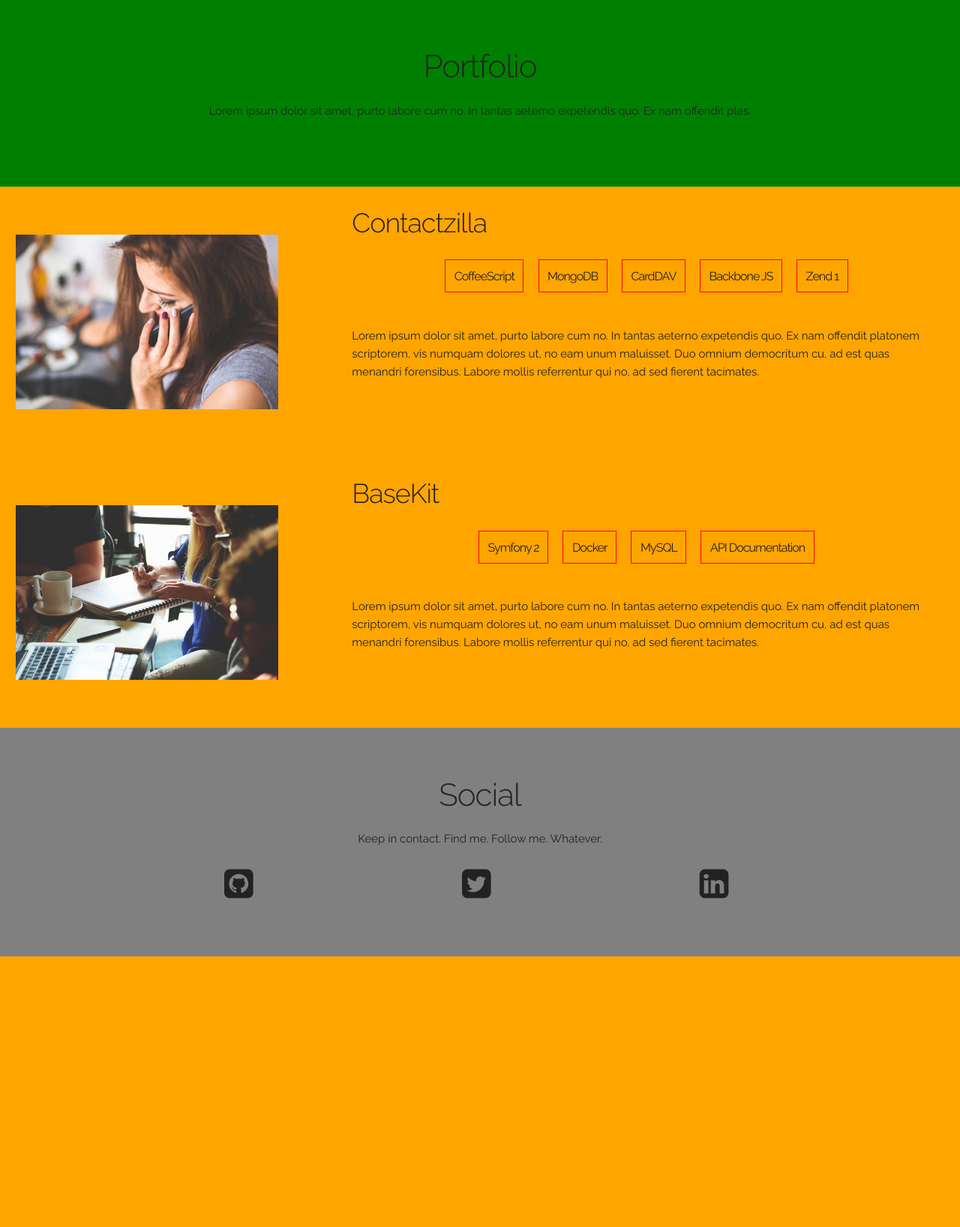
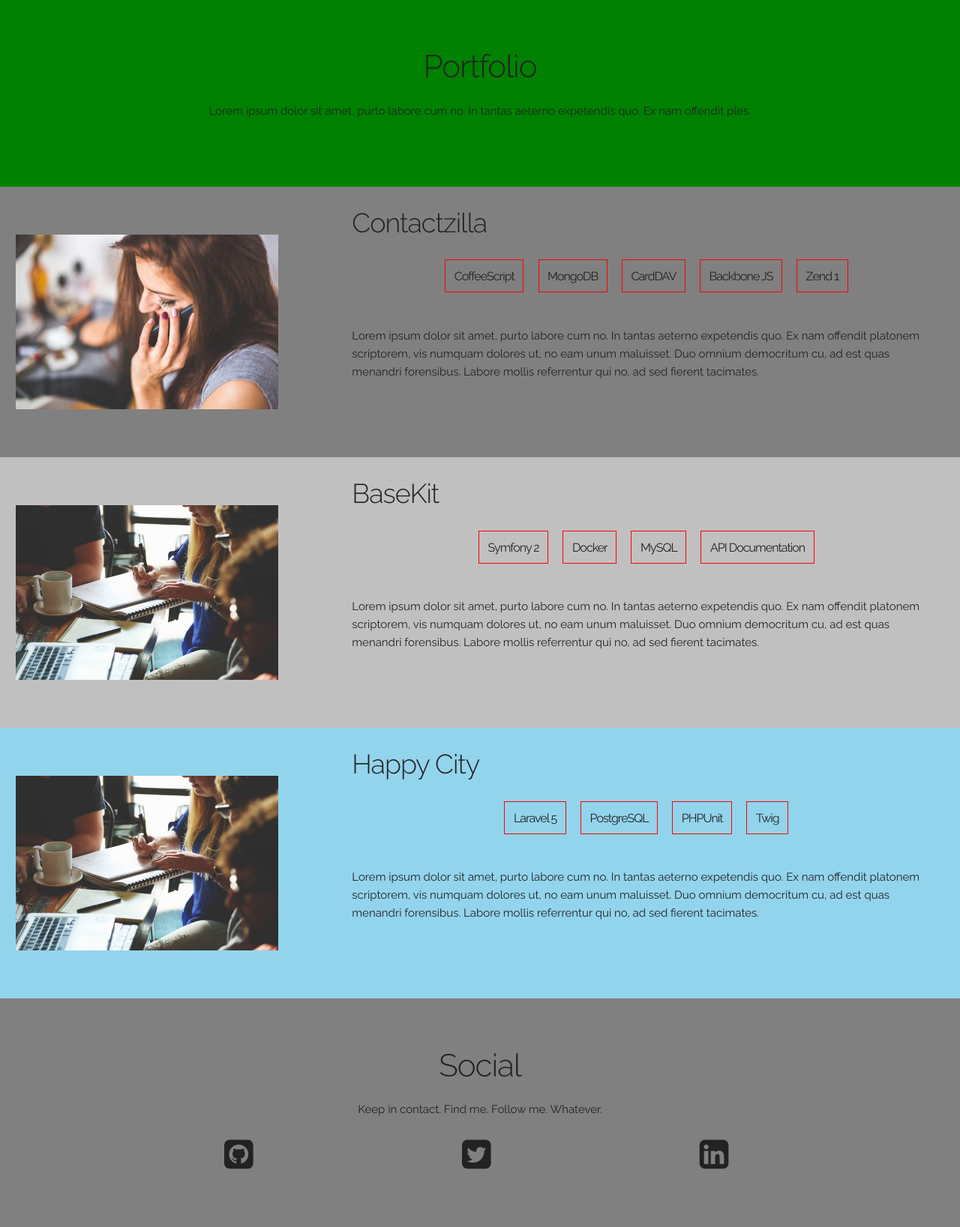
Before and after one commit to mikelovely/mikelovely, a PHP site: template resources/views/home.twig in a window 1280 px wide. Shown: the part 438-2075 px from the top of the page at 75% size. Before the commit the page ends 1714 px from the top, so only its background shows below. Run offline with PHP 8.4, Linux system fonts and the light colour scheme; the template is opened without the code that fills it, so the values that code supplies are empty; some libraries are stand-ins or nearby versions.

Commit message:
Add background colours per portfolio item

```diff
--- a/public/css/app.min.css
+++ b/public/css/app.min.css
@@ -1 +1 @@
-.footer .social,.top-section__content{text-align:center}.header,.label{border:1px solid red}.footer{padding:5% 0;background-color:grey}.footer .social{width:100%}.footer .social li{float:left;width:33%;list-style:none}.header{padding:5% 0;background-color:#28aadc}.profile-image{margin:auto;width:300px}@media screen and (min-width:400px){.header{background-color:red}}@media screen and (min-width:550px){.header{background-color:#00f}.top-section__content{text-align:left}}.label-wrapper,.portfolio-header .portfolio-header__content,.portfolio-item__content h3{text-align:center}.label-wrapper{padding:1%}.label{padding:1.5%;margin:1%;font-size:1.6rem;line-height:2.5;letter-spacing:-.1rem;white-space:nowrap}.portfolio-header{background-color:green;padding:5%}.portfolio-item{background-color:orange}.portfolio-item__image{padding:5% 0}.portfolio-item__image img{margin:auto;display:block;width:350px}.portfolio-item__content{padding:5%}.portfolio-item__content p{padding-top:5%}@media screen and (min-width:550px){.portfolio-item__content{padding:3%}.portfolio-item__content h3{text-align:left}}@media screen and (min-width:750px){.portfolio-item__content{padding:3%}.portfolio-item__content img{margin-right:auto}}@media screen and (min-width:1200px){.portfolio-item__content{padding:2%}}
+.footer .social,.top-section__content{text-align:center}.header,.label{border:1px solid red}.footer{padding:5% 0;background-color:grey}.footer .social{width:100%}.footer .social li{float:left;width:33%;list-style:none}.header{padding:5% 0;background-color:#28aadc}.profile-image{margin:auto;width:300px}@media screen and (min-width:400px){.header{background-color:red}}@media screen and (min-width:550px){.header{background-color:#00f}.top-section__content{text-align:left}}.label-wrapper,.portfolio-header .portfolio-header__content,.portfolio-item__content h3{text-align:center}.label-wrapper{padding:1%}.label{padding:1.5%;margin:1%;font-size:1.6rem;line-height:2.5;letter-spacing:-.1rem;white-space:nowrap}.portfolio-header{background-color:green;padding:5%}.portfolio-item{background-color:orange}.portfolio-item__image{padding:5% 0}.portfolio-item__image img{margin:auto;display:block;width:350px}.portfolio-item__content{padding:5%}.portfolio-item__content p{padding-top:5%}.background-grey{background-color:grey}.background-light{background-color:rgba(40,170,220,.5)}.background-textured{background-color:silver}@media screen and (min-width:550px){.portfolio-item__content{padding:3%}.portfolio-item__content h3{text-align:left}}@media screen and (min-width:750px){.portfolio-item__content{padding:3%}.portfolio-item__content img{margin-right:auto}}@media screen and (min-width:1200px){.portfolio-item__content{padding:2%}}
--- a/resources/views/home.twig
+++ b/resources/views/home.twig
@@ -28,7 +28,7 @@
         </div>
     </div>
 
-    <div class="row portfolio-item background-grey">
+    <div class="row portfolio-item background-textured">
         <div class="four columns portfolio-item__image">
             <img src="/images/people-woman-coffee-meeting.jpg">
         </div>
@@ -44,4 +44,20 @@
         </div>
     </div>
 
+    <div class="row portfolio-item background-light">
+        <div class="four columns portfolio-item__image">
+            <img src="/images/people-woman-coffee-meeting.jpg">
+        </div>
+        <div class="eight columns portfolio-item__content">
+            <h3>Happy City</h3>
+            <div class="label-wrapper">
+                <span class="label label-default">Laravel 5</span>
+                <span class="label label-default">PostgreSQL</span>
+                <span class="label label-default">PHPUnit</span>
+                <span class="label label-default">Twig</span>
+            </div>
+            <p>Lorem ipsum dolor sit amet, purto labore cum no. In tantas aeterno expetendis quo. Ex nam offendit platonem scriptorem, vis numquam dolores ut, no eam unum maluisset. Duo omnium democritum cu, ad est quas menandri forensibus. Labore mollis referrentur qui no, ad sed fierent tacimates.</p>
+        </div>
+    </div>
+
 {% endblock %}
```
Also changed, not shown: src/sass/portfolio.scss (+12 -0 lines), public/css/app.css.
